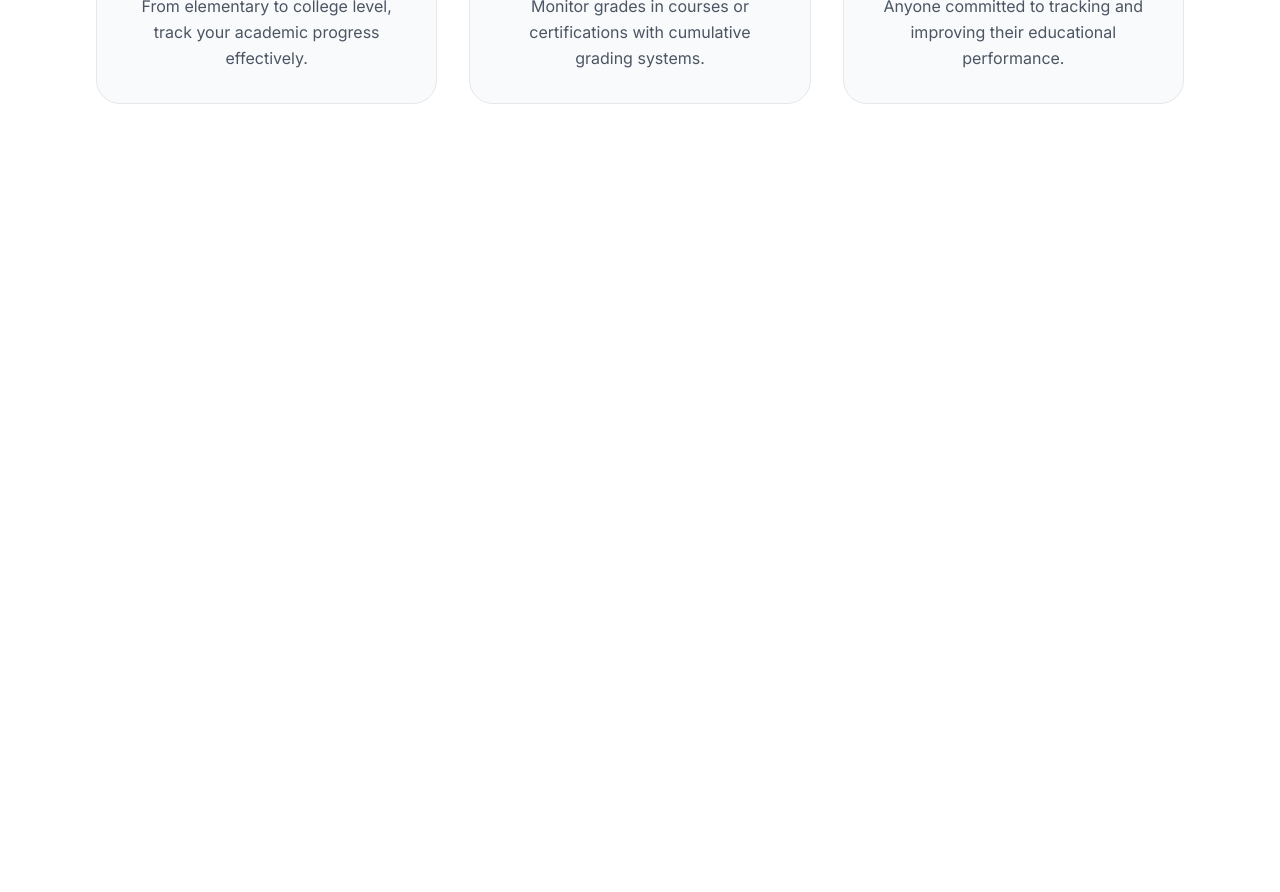
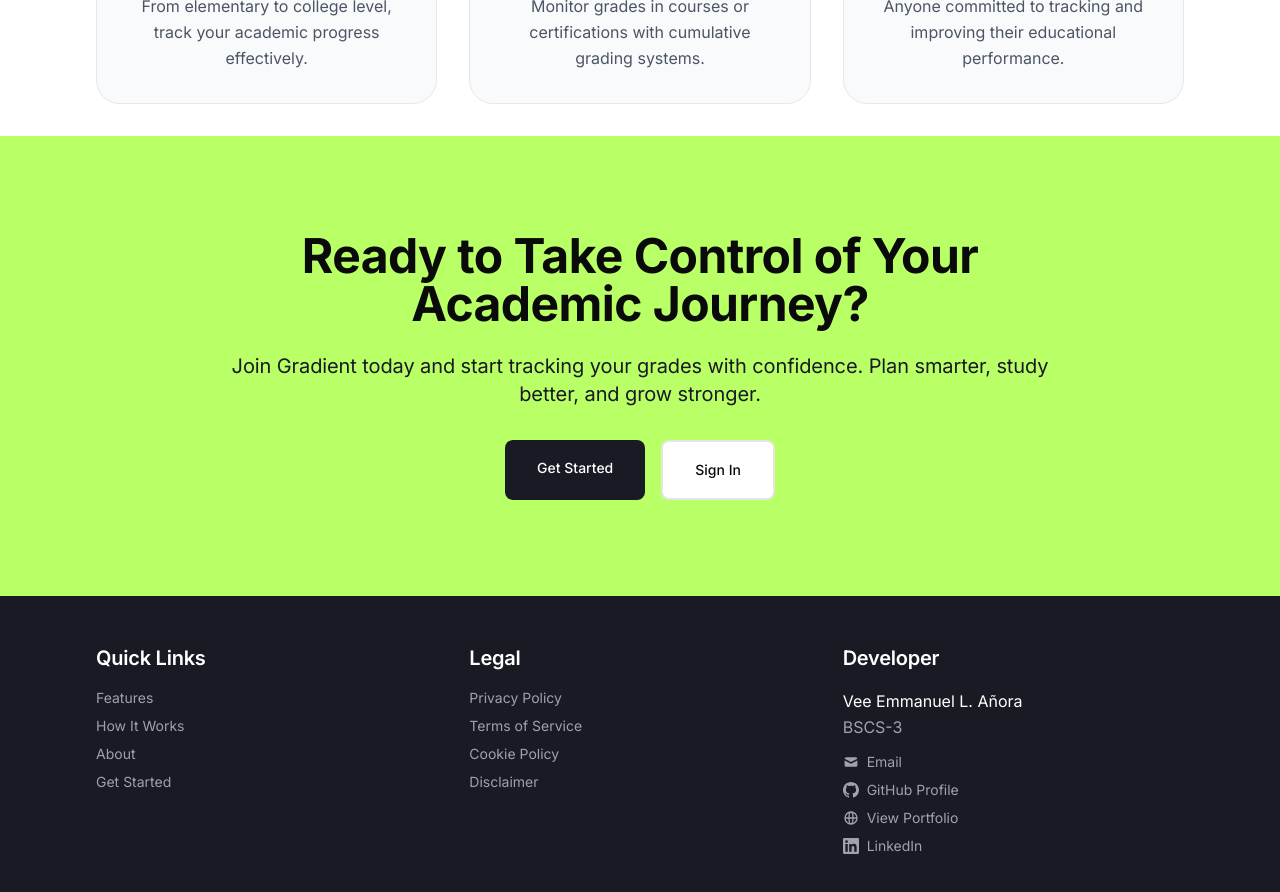
Before and after one commit to BinongoIsrael/academic-tracker, a Next.js app: page / in a window 1280 px wide. Shown: the part 2920-3812 px from the top of the page. Before the commit the page ends 3056 px from the top, so only its background shows below. Built offline with nearby package versions, Linux system fonts and the light colour scheme.

Commit message:
add CallToAction component in landing page

```diff
--- a/app/page.tsx
+++ b/app/page.tsx
@@ -1,3 +1,6 @@
+import Footer from "@/components/Footer";
+import CallToAction from "@/components/CallToAction";
+
 import type { Metadata } from "next";
 
 export const metadata: Metadata = {
@@ -290,6 +293,9 @@ export default function Home() {
           </div>
         </div>
       </section>
+
+      <CallToAction/>
+      <Footer />
     </div>
   );
 }
--- /dev/null
+++ b/components/CallToAction.tsx
@@ -0,0 +1,31 @@
+import Link from "next/link";
+
+export default function CallToAction() {
+  return (
+    <section className="bg-brand-green py-16 md:py-24">
+      <div className="max-w-4xl mx-auto px-8 text-center">
+        <h2 className="mb-6">
+          Ready to Take Control of Your Academic Journey?
+        </h2>
+        <p className="text-body-large text-brand-dark mb-8">
+          Join Gradient today and start tracking your grades with confidence.
+          Plan smarter, study better, and grow stronger.
+        </p>
+        <div className="flex flex-col sm:flex-row gap-4 justify-center">
+          <Link
+            href="/signup"
+            className="px-8 py-4 bg-brand-dark text-white rounded-lg text-button hover:bg-black transition-colors"
+          >
+            Get Started
+          </Link>
+          <Link
+            href="/login"
+            className="px-8 py-4 bg-white border-2 border-brand-dark rounded-lg text-button hover:bg-gray-50 transition-colors"
+          >
+            Sign In
+          </Link>
+        </div>
+      </div>
+    </section>
+  );
+}
```
